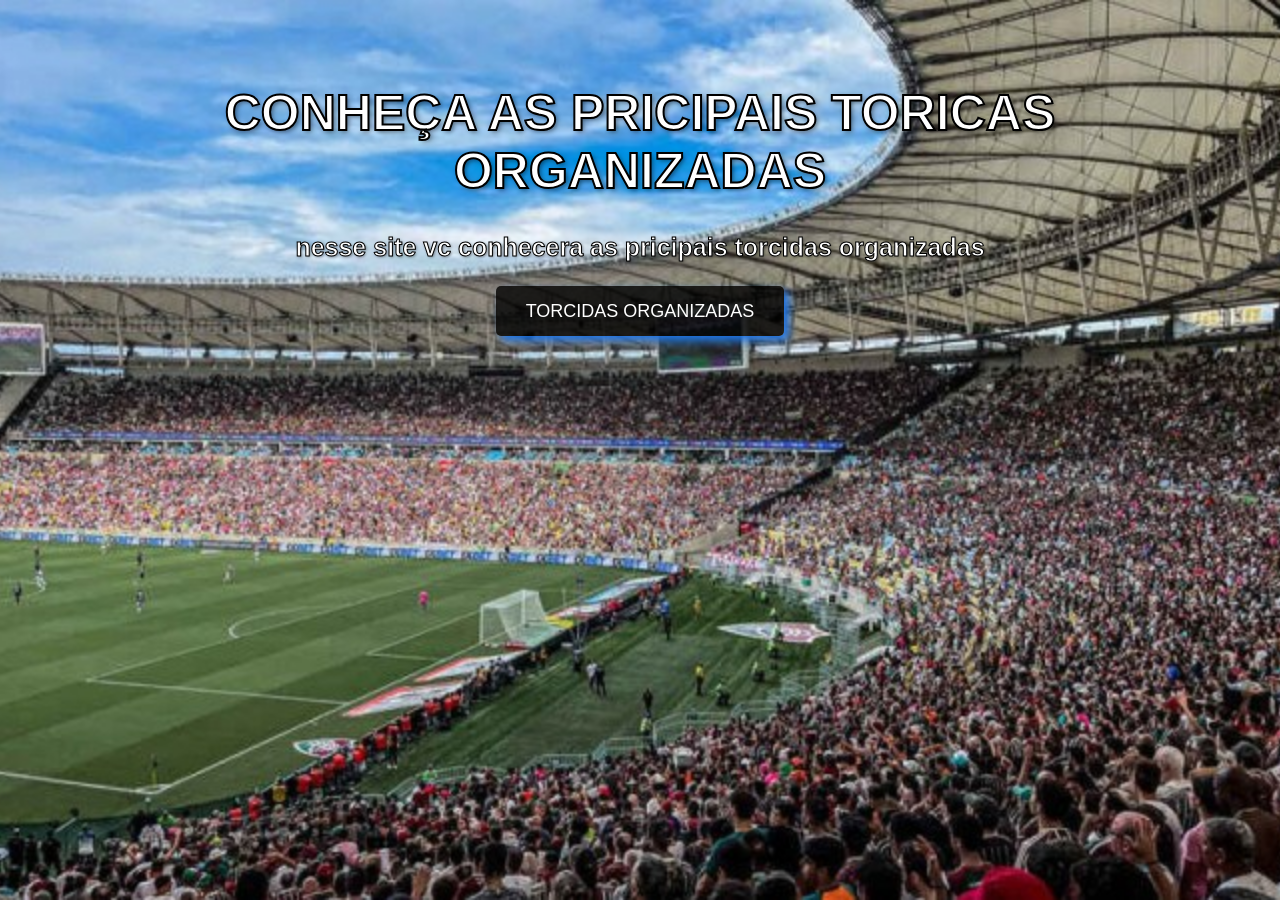
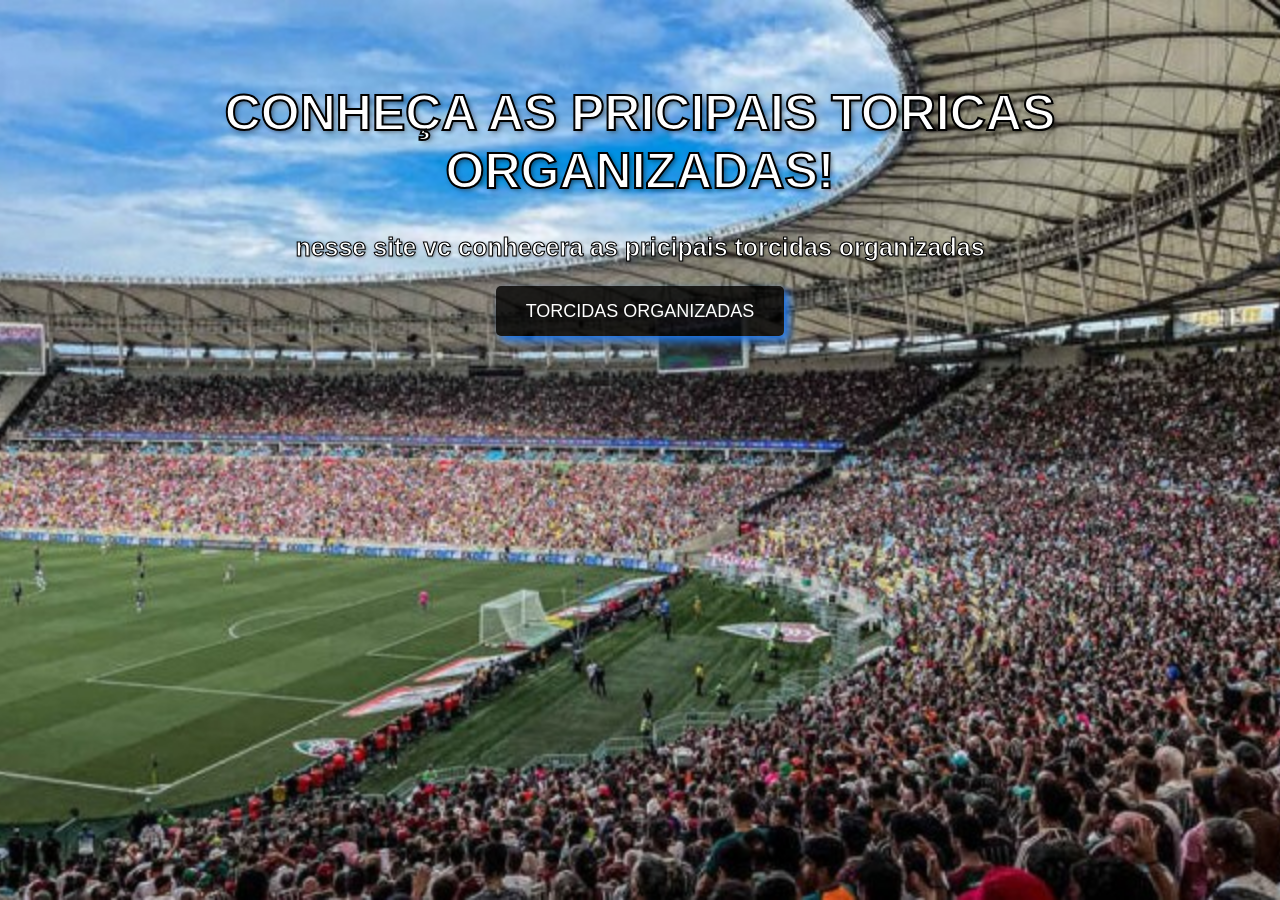
Before and after one commit to pedromorais15/pedro-page, a plain HTML site: page index.html in a window 1280 px wide. Drawn offline with Linux system fonts and the light colour scheme.

Commit message:
exclamação na página index

```diff
--- a/index.html
+++ b/index.html
@@ -7,7 +7,7 @@
     <link rel="stylesheet" href="style2.css">
 </head>
 <body>
-    <h1><center>CONHEÇA AS PRICIPAIS TORICAS ORGANIZADAS</center></h1>
+    <h1><center>CONHEÇA AS PRICIPAIS TORICAS ORGANIZADAS!</center></h1>
     <h2><center>nesse site vc conhecera as pricipais torcidas organizadas</center></h2>
 <br>
  <a href="pagina.html" class="btn">TORCIDAS ORGANIZADAS</a>
```
